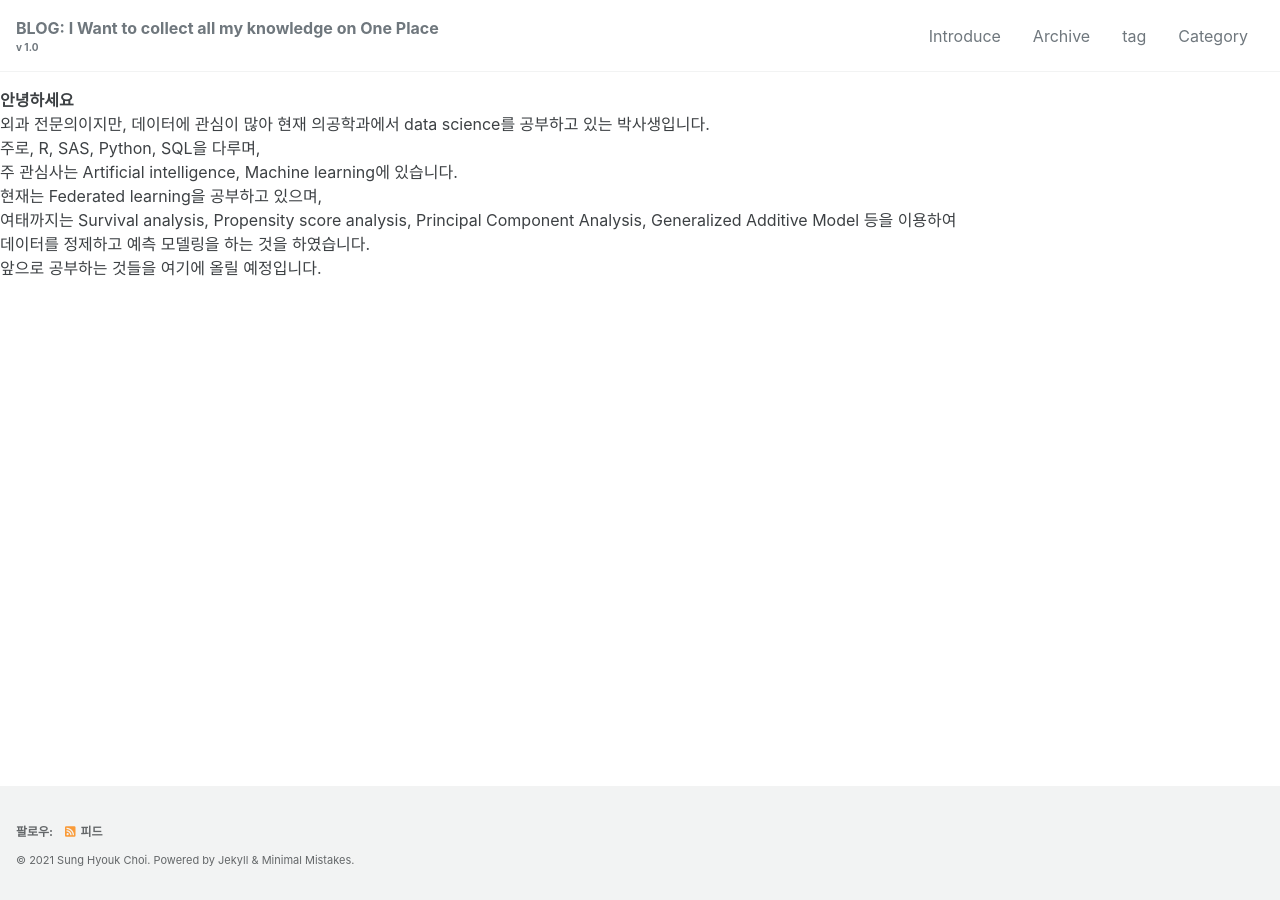
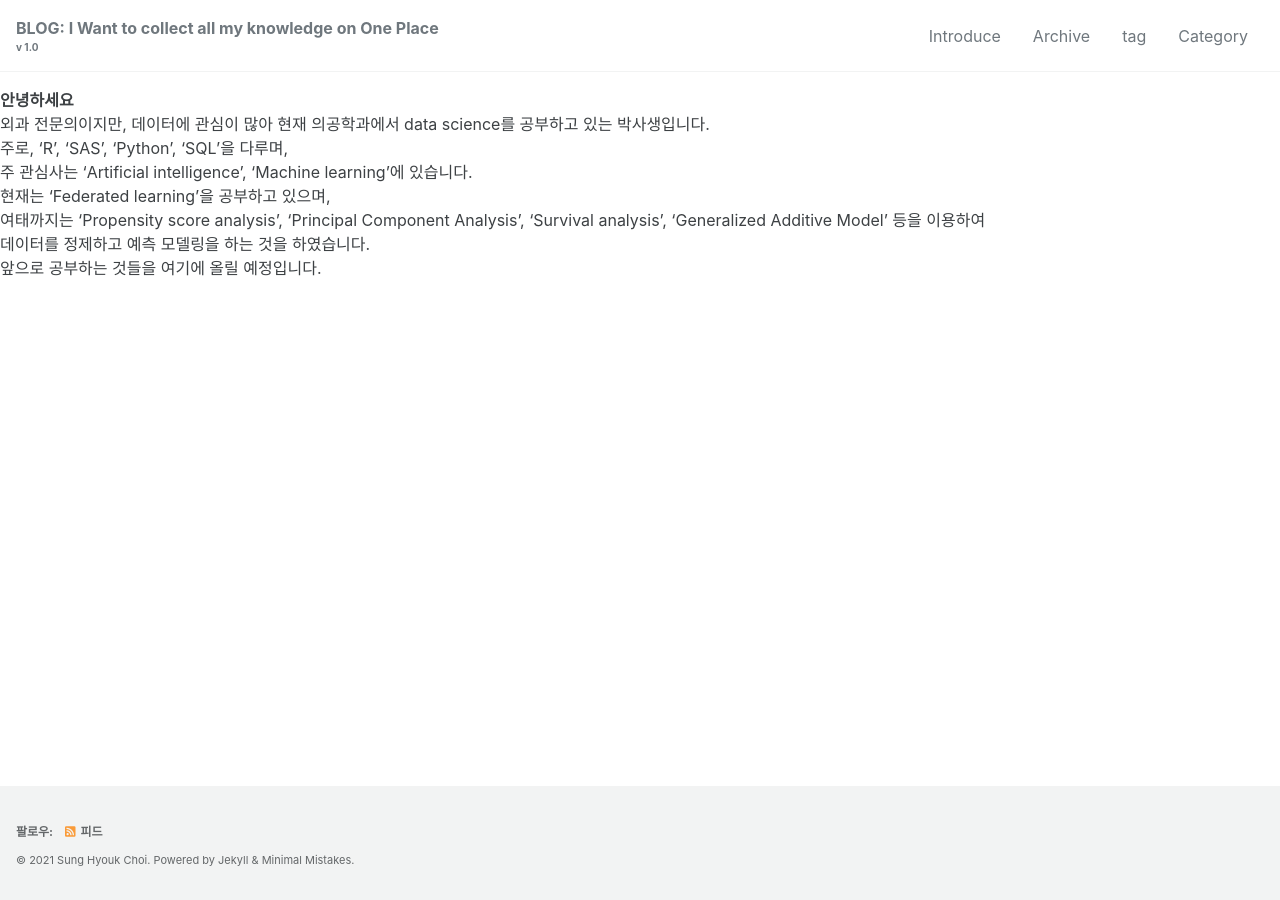
Before and after one commit to sunghyouk/sunghyouk.github.io, a Jekyll site: the page built from _pages/about.md, in a window 1280 px wide. Built offline with Jekyll 4.4.1, drawn with Linux system fonts in a browser that asks for light colours; cached includes are drawn as plain includes; our own code applies the rules of GitHub Pages for plain Markdown files.

```diff
--- a/_pages/about.md
+++ b/_pages/about.md
@@ -8,9 +8,9 @@ toc_label: "MYSELF"
 
 **안녕하세요**<br>
 외과 전문의이지만, 데이터에 관심이 많아 현재 의공학과에서 data science를 공부하고 있는 박사생입니다.<br>
-주로, R, SAS, Python, SQL을 다루며,<br>
-주 관심사는 Artificial intelligence, Machine learning에 있습니다.<br>
-현재는 Federated learning을 공부하고 있으며,<br>
-여태까지는 Survival analysis, Propensity score analysis, Principal Component Analysis, Generalized Additive Model 등을 이용하여<br>
+주로, 'R', 'SAS', 'Python', 'SQL'을 다루며,<br>
+주 관심사는 'Artificial intelligence', 'Machine learning'에 있습니다.<br>
+현재는 'Federated learning'을 공부하고 있으며,<br>
+여태까지는 'Propensity score analysis', 'Principal Component Analysis', 'Survival analysis', 'Generalized Additive Model' 등을 이용하여<br>
 데이터를 정제하고 예측 모델링을 하는 것을 하였습니다.<br>
 앞으로 공부하는 것들을 여기에 올릴 예정입니다.
```
